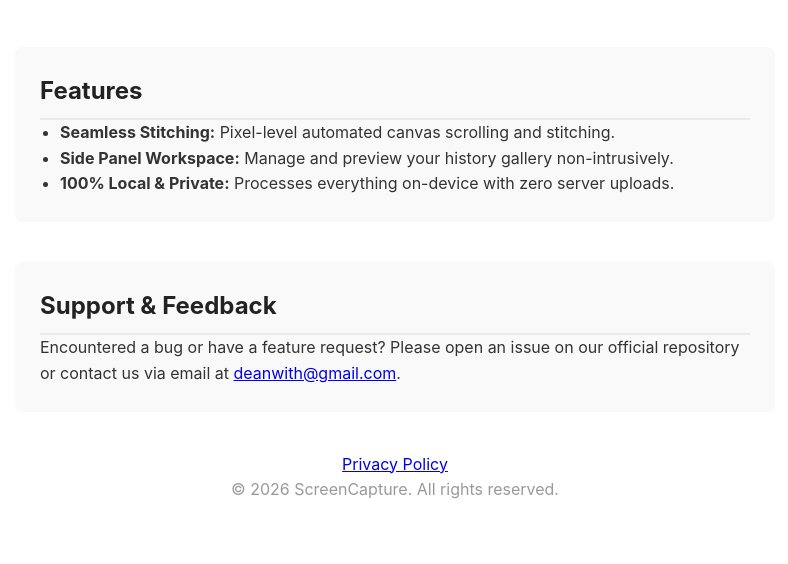
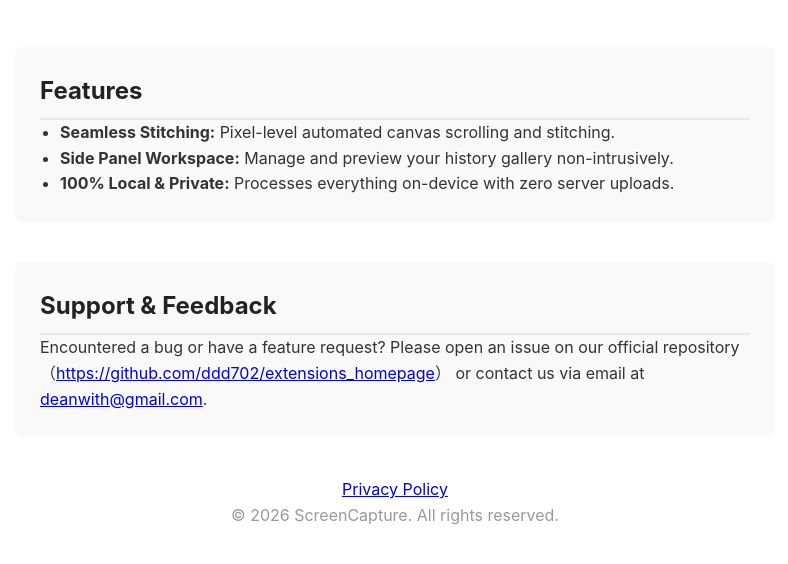
Before and after one commit to ddd702/extensions_homepage, a plain HTML site: page index.html in a window 1280 px wide. Shown: the part 312-876 px from the top of the page, without its empty margins (245-1033 px from the left). Before the commit the page ends 855 px from the top, so only its background shows below. Drawn offline with Linux system fonts and the light colour scheme.

Commit message:
feat: update

```diff
--- a/index.html
+++ b/index.html
@@ -45,7 +45,7 @@
     </section>
     <section id="support">
         <h2>Support & Feedback</h2>
-        <p>Encountered a bug or have a feature request? Please open an issue on our official repository or contact us via email at <a href="mailto:deanwith@gmail.com">deanwith@gmail.com</a>.</p>
+        <p>Encountered a bug or have a feature request? Please open an issue on our official repository（<a href="https://github.com/ddd702/extensions_homepage">https://github.com/ddd702/extensions_homepage</a>） or contact us via email at <a href="mailto:deanwith@gmail.com">deanwith@gmail.com</a>.</p>
     </section>
 
     <footer style="text-align: center; color: #999; margin-top: 6px;">
```
